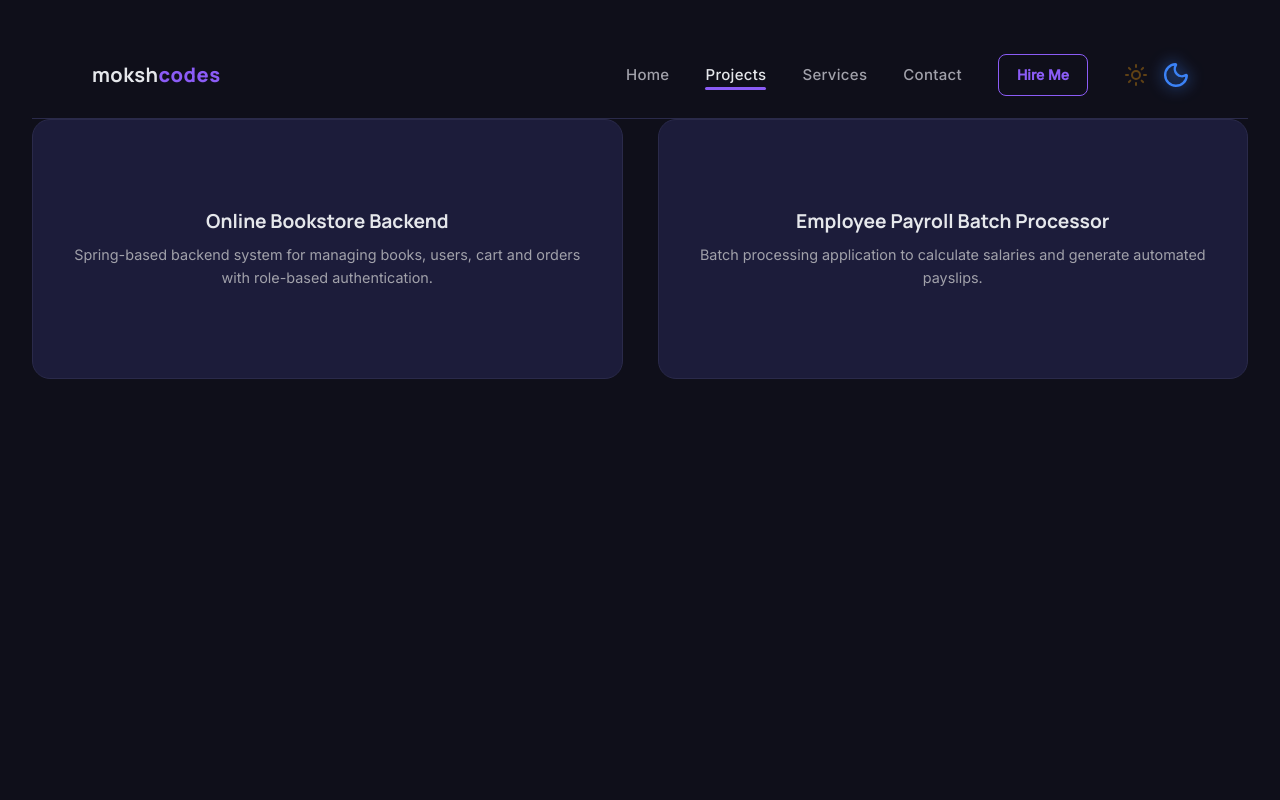
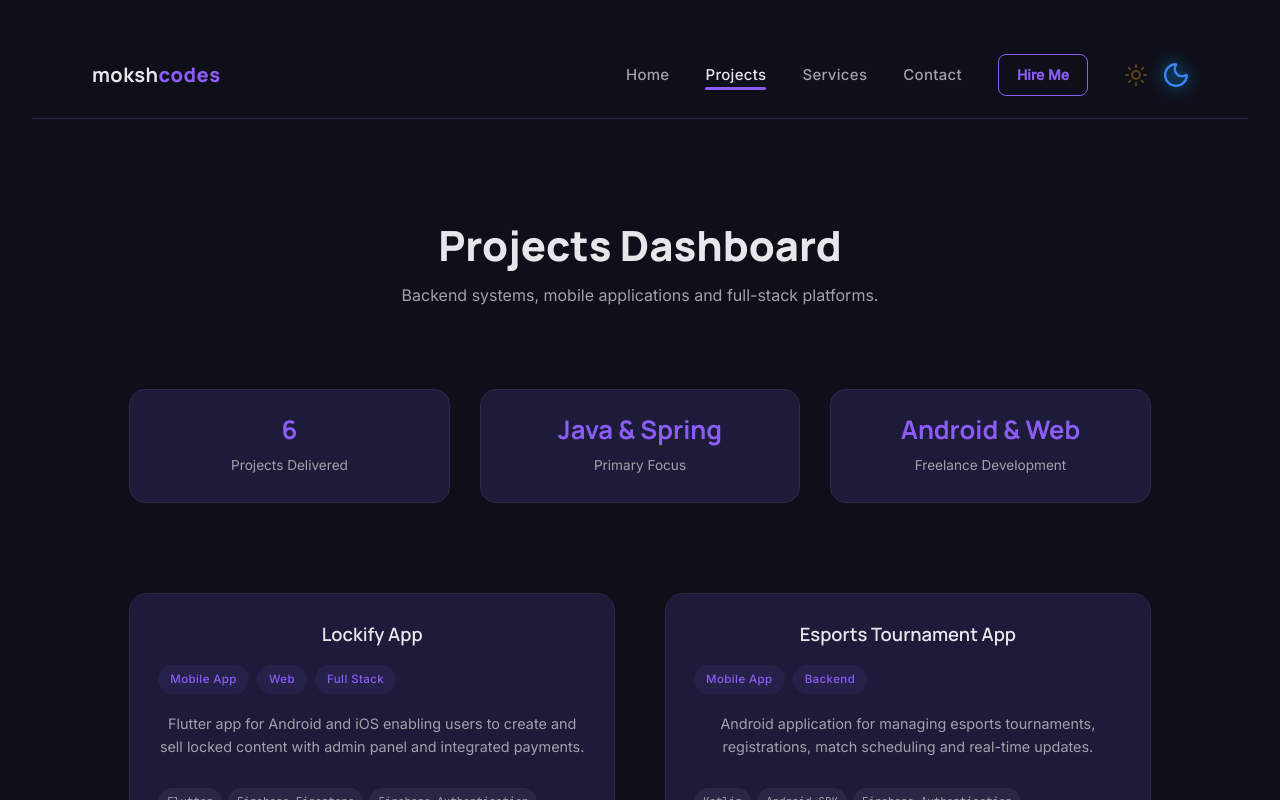
Before and after one commit to mokshUpadhyay57/portfolio, a React (Vite) app: page /projects in a window 1280 px wide. Shown: the top 800 px of the page. Built offline with nearby package versions, Linux system fonts and the light colour scheme.

Commit message:
Portfolio v2 --- Project added

```diff
--- a/src/components/data/projectsData.js
+++ b/src/components/data/projectsData.js
@@ -1,54 +1,192 @@
 const projects = [
+
+  /* ================= BACKEND SYSTEMS ================= */
+
+  // {
+  //   id: 1,
+  //   title: "Online Bookstore Backend",
+  //   category: ["Backend", "REST API"],
+  //   description:
+  //     "Spring-based backend system for managing books, users, cart and orders with role-based authentication.",
+  //   tech: [
+  //     "Spring Core",
+  //     "Spring Boot",
+  //     "Spring MVC",
+  //     "Spring Data JPA",
+  //     "Spring Security (JWT)",
+  //     "MySQL"
+  //   ],
+  //   features: [
+  //     "User registration & login",
+  //     "Role-based authorization",
+  //     "Product CRUD operations",
+  //     "Cart & order management",
+  //     "REST APIs"
+  //   ],
+  //   github: "https://github.com/yourusername/bookstore",
+  //   images: []
+  // },
+
+  // {
+  //   id: 2,
+  //   title: "Employee Payroll Batch Processor",
+  //   category: ["Backend", "Automation", "Batch Processing"],
+  //   description:
+  //     "Batch processing application to calculate salaries and generate automated payslips.",
+  //   tech: [
+  //     "Spring Boot",
+  //     "Spring Batch",
+  //     "Spring Data JPA",
+  //     "Scheduler",
+  //     "MySQL"
+  //   ],
+  //   features: [
+  //     "CSV upload processing",
+  //     "Automated salary calculation",
+  //     "Payslip PDF generation",
+  //     "Email automation",
+  //     "Admin dashboard"
+  //   ],
+  //   github: "https://github.com/yourusername/payroll",
+  //   images: []
+  // },
+
+  /* ================= MOBILE + REALTIME ================= */
+
   {
-    id: 1,
-    title: "Online Bookstore Backend",
+    id: 3,
+    title: "Lockify App",
+    category: ["Mobile App", "Web", "Full Stack"],
     description:
-      "Spring-based backend system for managing books, users, cart and orders with role-based authentication.",
+      "Flutter app for Android and iOS enabling users to create and sell locked content with admin panel and integrated payments.",
     tech: [
-      "Spring Core",
-      "Spring Boot",
-      "Spring MVC",
-      "Spring Data JPA",
-      "Spring Security (JWT)",
-      "MySQL"
+      "Flutter",
+      "Firebase Firestore",
+      "Firebase Authentication",
+      "Firebase Storage",
+      "Cashfree Payment Gateway",
+      "Android & iOS"
     ],
     features: [
-      "User registration & login",
-      "Role-based authorization",
-      "Product CRUD operations",
-      "Cart & order management",
-      "REST APIs"
+      "Locked content monetization",
+      "One-to-one & group chat",
+      "Admin moderation panel",
+      "Secure payment integration",
+      "Realtime database syncing"
     ],
-    github: "https://github.com/yourusername/bookstore",
-    images: [
-      "/assets/projects/bookstore1.png",
-      "/assets/projects/bookstore2.png"
-    ]
+    github: "https://github.com/yourusername/lockify-app",
+    images: []
   },
+
   {
-    id: 2,
-    title: "Employee Payroll Batch Processor",
+    id: 4,
+    title: "Esports Tournament App",
+    category: ["Mobile App", "Backend"],
     description:
-      "Batch processing application to calculate salaries and generate automated payslips.",
+      "Android application for managing esports tournaments, registrations, match scheduling and real-time updates.",
     tech: [
-      "Spring Boot",
-      "Spring Batch",
-      "Spring Data JPA",
-      "Scheduler",
-      "MySQL"
+      "Kotlin",
+      "Android SDK",
+      "Firebase Authentication",
+      "Firebase Realtime Database",
+      "MVVM Architecture"
     ],
     features: [
-      "CSV upload processing",
-      "Automated salary calculation",
-      "Payslip PDF generation",
-      "Email automation",
-      "Admin dashboard"
+      "Tournament bracket generation",
+      "Realtime score updates",
+      "Role-based access",
+      "Push notifications",
+      "Scalable NoSQL structure"
     ],
-    github: "https://github.com/yourusername/payroll",
-    images: [
-      "/assets/projects/payroll1.png"
-    ]
+    github: "https://github.com/yourusername/esports",
+    images: []
+  },
+
+  {
+    id: 5,
+    title: "Pet Care & Aid",
+    category: ["Mobile App", "Full Stack"],
+    description:
+      "MCA major project — mobile application for pet care utilities, product listings and integrated payments.",
+    tech: [
+      "Flutter",
+      "Firebase Authentication",
+      "Firebase Realtime Database",
+      "Firebase Storage",
+      "Payment Gateway Integration"
+    ],
+    features: [
+      "Pet care management",
+      "In-app purchase flow",
+      "User authentication",
+      "Realtime database sync"
+    ],
+    github: "https://github.com/mokshUpadhyay57/PetCareApp",
+    images: []
+  },
+
+  /* ================= WEB FULL STACK ================= */
+
+  {
+    id: 6,
+    title: "Bizzare E-commerce",
+    category: ["Web", "Full Stack"],
+    description:
+      "BCA major project — full-stack e-commerce platform with authentication and checkout workflow.",
+    tech: [
+      "Django",
+      "JavaScript",
+      "HTML5",
+      "CSS3",
+      "SQLite"
+    ],
+    features: [
+      "Product management",
+      "User authentication",
+      "Cart & checkout flow",
+      "Order management"
+    ],
+    github: "https://github.com/mokshUpadhyay57/BizarreEcom",
+    images: []
+  },
+
+  /* ================= INTERNSHIP ================= */
+
+  {
+    id: 7,
+    title: "XCom E-commerce (Internship)",
+    category: ["Web", "Backend"],
+    description:
+      "Contributed to backend logic and UI improvements during internship on an e-commerce platform.",
+    tech: [
+      "Django",
+      "JavaScript",
+      "SQLite",
+      "HTML",
+      "CSS"
+    ],
+    github: "https://github.com/yourusername/xcom",
+    images: []
+  },
+
+  /* ================= MINI PROJECT ================= */
+
+  {
+    id: 8,
+    title: "TextWizard (Text Utility)",
+    category: ["Web", "Frontend"],
+    description:
+      "Lightweight web utility for text transformations and analysis.",
+    tech: [
+      "React",
+      "JavaScript",
+      "HTML5",
+      "CSS3"
+    ],
+    github: "https://github.com/yourusername/textwizard",
+    images: []
   }
+
 ];
 
 export default projects;
--- a/src/components/sections/src/ProjectCard.jsx
+++ b/src/components/sections/src/ProjectCard.jsx
@@ -1,21 +1,24 @@
-import React from "react";
 import "../styles/ProjectCard.css";
 
 const ProjectCard = ({ project }) => {
   return (
-    <div className="flip-card">
-  <div className="flip-card-inner">
+    <div className="project-tile">
+      <h3 className="project-title">{project.title}</h3>
 
-    {/* FRONT */}
-    <div className="flip-card-front">
-      <h3>{project.title}</h3>
-      <p>{project.description}</p>
-    </div>
+      <div className="project-tags">
+        {project.category.map((tag, index) => (
+          <span key={index} className="project-tag">
+            {tag}
+          </span>
+        ))}
+      </div>
 
-    {/* BACK */}
-    <div className="flip-card-back">
+      <p className="project-desc">{project.description}</p>
+
+      {/* <p>{project.features.length > 0 ? `Features: ${project.features.slice(0, 3).join(', ')}` : ''}</p> */}
+
       <div className="tech-stack">
-        {project.tech.map((item, index) => (
+        {project.tech.slice(0, 5).map((item, index) => (
           <span key={index} className="tech-badge">
             {item}
           </span>
@@ -28,13 +31,9 @@
         rel="noreferrer"
         className="github-btn"
       >
-        View Code
+        View Repository →
       </a>
     </div>
-
-  </div>
-</div>
-
   );
 };
 
--- a/src/components/sections/styles/ProjectCard.css
+++ b/src/components/sections/styles/ProjectCard.css
@@ -1,83 +1,107 @@
-.flip-card {
-  background: transparent;
-  perspective: 1000px;
-  height: 260px;
+/* ===================================================== */
+/* PROJECT CARD */
+/* ===================================================== */
+
+.project-tile {
+  background: var(--bg-card);
+  border: 1px solid var(--border-color);
+  border-radius: 18px;
+  padding: 28px;
+  display: flex;
+  flex-direction: column;
+  gap: 18px;
+  transition: all 0.3s ease;
 }
 
-.flip-card-inner {
-  position: relative;
-  width: 100%;
-  height: 100%;
-  transition: transform 0.6s;
-  transform-style: preserve-3d;
-}
-
-.flip-card:hover .flip-card-inner {
-  transform: rotateY(180deg);
+.project-tile:hover {
+  border-color: var(--accent-primary);
+  transform: translateY(-6px);
+  box-shadow: 0 18px 40px rgba(28, 51, 104, 0.35);
 }
 
 
-.flip-card-front,
-.flip-card-back {
-  position: absolute;
-  width: 100%;
-  height: 100%;
-  border-radius: 18px;
-  padding: 25px;
-  backface-visibility: hidden;
+/* ================= TOP ROW ================= */
 
-  background: var(--bg-card);
-  border: 1px solid var(--border-color);
-
-  display: flex;
-  flex-direction: column;
-  justify-content: center;
+.project-title {
+  font-size: 1.15rem;
+  font-weight: 600;
+  color: var(--text-primary);
+  line-height: 1.4;
 }
 
 
-.flip-card-front h3 {
-  margin-bottom: 10px;
+.project-top h3 {
+  font-size: 1rem;
+  font-weight: 600;
   color: var(--text-primary);
-  font-size: 1.2rem;
+  line-height: 1.3;
 }
 
-.flip-card-front p {
-  font-size: 0.9rem;
-  color: var(--text-secondary);
+.project-tags {
+  display: flex;
+  flex-wrap: wrap;
+  gap: 8px;
+}
+
+.project-tag {
+  padding: 5px 12px;
+  border-radius: 30px;
+  background: rgba(139, 92, 246, 0.08);
+  color: var(--accent-primary);
+  font-family: var(--font-body);
+  font-weight: 500;
+  font-size: 0.72rem;
+  letter-spacing: 0.4px;
 }
 
 
-.flip-card-back {
-  transform: rotateY(180deg);
-  align-items: center;
-  text-align: center;
+
+
+/* ================= DESCRIPTION ================= */
+
+.project-desc {
+  font-size: 0.9rem;
+  color: var(--text-secondary);
+  line-height: 1.6;
+
+  display: -webkit-box;
+  -webkit-line-clamp: 3;      /* show only 3 lines */
+  line-clamp: 3;
+  -webkit-box-orient: vertical;
+  overflow: hidden;
 }
 
 
+
+/* ================= TECH STACK ================= */
+
 .tech-stack {
-  margin-bottom: 20px;
+  display: flex;
+  flex-wrap: wrap;
+  gap: 6px;
 }
 
 .tech-badge {
-  display: inline-block;
-  background: rgba(139, 92, 246, 0.1);
-  color: var(--accent-primary);
-  padding: 5px 10px;
-  border-radius: 20px;
-  font-size: 0.75rem;
-  margin: 4px;
+  font-family: var(--font-mono);
+  font-size: 0.68rem;
+  padding: 4px 8px;
+  border-radius: 16px;
+  background: rgba(255, 255, 255, 0.05);
+  color: var(--text-secondary);
+  border: 1px solid var(--border-color);
 }
 
 
+/* ================= BUTTON ================= */
+
 .github-btn {
-  padding: 8px 16px;
-  background: var(--accent-primary);
-  color: white;
-  border-radius: 8px;
+  margin-top: auto;   /* pushes button to bottom */
+  font-weight: 600;
   font-size: 0.85rem;
-  transition: 0.3s ease;
+  color: var(--accent-primary);
 }
 
+
 .github-btn:hover {
-  opacity: 0.9;
+  opacity: 0.8;
 }
--- a/src/components/sections/styles/Skills.css
+++ b/src/components/sections/styles/Skills.css
@@ -41,7 +41,7 @@
 .skill-card:hover {
   transform: translateY(-4px);
   border-color: var(--accent-primary);
-  box-shadow: 0 10px 30px rgba(0, 0, 0, 0.08);
+  box-shadow: 0 10px 30px rgba(35, 80, 158, 0.35);
 }
 
 
--- a/src/components/toggles/ThemeToggle.css
+++ b/src/components/toggles/ThemeToggle.css
@@ -32,5 +32,5 @@
 }
 
 .moon.active {
-  filter: drop-shadow(0 0 6px #3b82f6);
+  filter: drop-shadow(0 0 6px #02a6ff);
 }
--- a/src/pages/ProjectsPage.css
+++ b/src/pages/ProjectsPage.css
@@ -1,44 +1,83 @@
-/* ============================= */
-/* PROJECTS PAGE */
-/* ============================= */
+/* ===================================================== */
+/* PROJECTS PAGE - THEME COMPATIBLE */
+/* ===================================================== */
+
+.projects-page {
+  padding: 100px 8%;
+  min-height: 100vh;
+  background: var(--bg-main);
+  color: var(--text-primary);
+}
+
+/* ================= HEADER ================= */
+
+.projects-header {
+  text-align: center;
+  margin-bottom: 80px;
+}
+
+.projects-header h1 {
+  font-size: 2.6rem;
+  font-weight: 800;
+  color: var(--text-primary);
+}
+
+.projects-header p {
+  max-width: 650px;
+  margin: 12px auto 0;
+  color: var(--text-secondary);
+  line-height: 1.6;
+}
+
+/* ================= STATS ================= */
+
+.projects-stats {
+  display: grid;
+  grid-template-columns: repeat(auto-fit, minmax(200px, 1fr));
+  gap: 30px;
+  margin-bottom: 90px;
+}
+
+.stat-card {
+  background: var(--bg-card);
+  border: 1px solid var(--border-color);
+  border-radius: 16px;
+  padding: 24px;
+  text-align: center;
+  transition: 0.3s ease;
+}
+
+.stat-card:hover {
+  border-color: var(--accent-primary);
+}
+
+.stat-card h3 {
+  font-size: 1.6rem;
+  color: var(--accent-primary);
+  margin-bottom: 6px;
+}
+
+.stat-card span {
+  font-size: 0.85rem;
+  color: var(--text-secondary);
+}
+
+/* ================= SECTIONS ================= */
+
+.project-section {
+  margin-bottom: 100px;
+}
+
+.project-section h2 {
+  font-size: 1.6rem;
+  margin-bottom: 35px;
+  color: var(--text-primary);
+}
+
+/* ================= GRID ================= */
 
 .projects-grid {
   display: grid;
-  grid-template-columns: repeat(auto-fit, minmax(260px, 1fr));
-  gap: 35px;
+  grid-template-columns: repeat(auto-fit, minmax(320px, 1fr));
+  gap: 50px;
 }
-
-.projects-page {
-  padding: 120px 10%;
-  min-height: 100vh;
-  background: radial-gradient(
-      circle at 20% 20%,
-      rgba(139, 92, 246, 0.08),
-      transparent 40%
-    ),
-    var(--bg-main);
-}
-
-.projects-page h1 {
-  text-align: center;
-  margin-bottom: 90px;
-  font-size: 3rem;
-  position: relative;
-}
-
-.projects-page h1::after {
-  content: "";
-  width: 80px;
-  height: 4px;
-  background: var(--accent-primary);
-  display: block;
-  margin: 16px auto 0;
-  border-radius: 10px;
-}
-
-
-@media (max-width: 768px) {
-  .projects-page {
-    padding: 80px 6%;
-  }
-}
--- a/src/pages/ProjectsPage.jsx
+++ b/src/pages/ProjectsPage.jsx
@@ -1,15 +1,38 @@
 import projects from "../components/data/projectsdata";
 import ProjectCard from "../components/sections/src/ProjectCard";
 import "./ProjectsPage.css";
+const ProjectsPage = () => {
 
-const ProjectsPage = () => {
   return (
-    <div className="projects-grid">
-  {projects.map((project) => (
-    <ProjectCard key={project.id} project={project} />
-  ))}
-</div>
+    <div className="projects-page">
+      <div className="projects-header">
+        <h1>Projects Dashboard</h1>
+        <p>Backend systems, mobile applications and full-stack platforms.</p>
+      </div>
 
+      <div className="projects-stats">
+         <div className="stat-card">
+    <h3>{projects.length}</h3>
+    <span>Projects Delivered</span>
+  </div>
+
+  <div className="stat-card">
+    <h3>Java & Spring</h3>
+    <span>Primary Focus</span>
+  </div>
+
+  <div className="stat-card">
+    <h3>Android & Web</h3>
+    <span>Freelance Development</span>
+  </div>
+      </div>
+
+      <div className="projects-grid">
+        {projects.map((project) => (
+          <ProjectCard key={project.id} project={project} />
+        ))}
+      </div>
+    </div>
   );
 };
 
```
